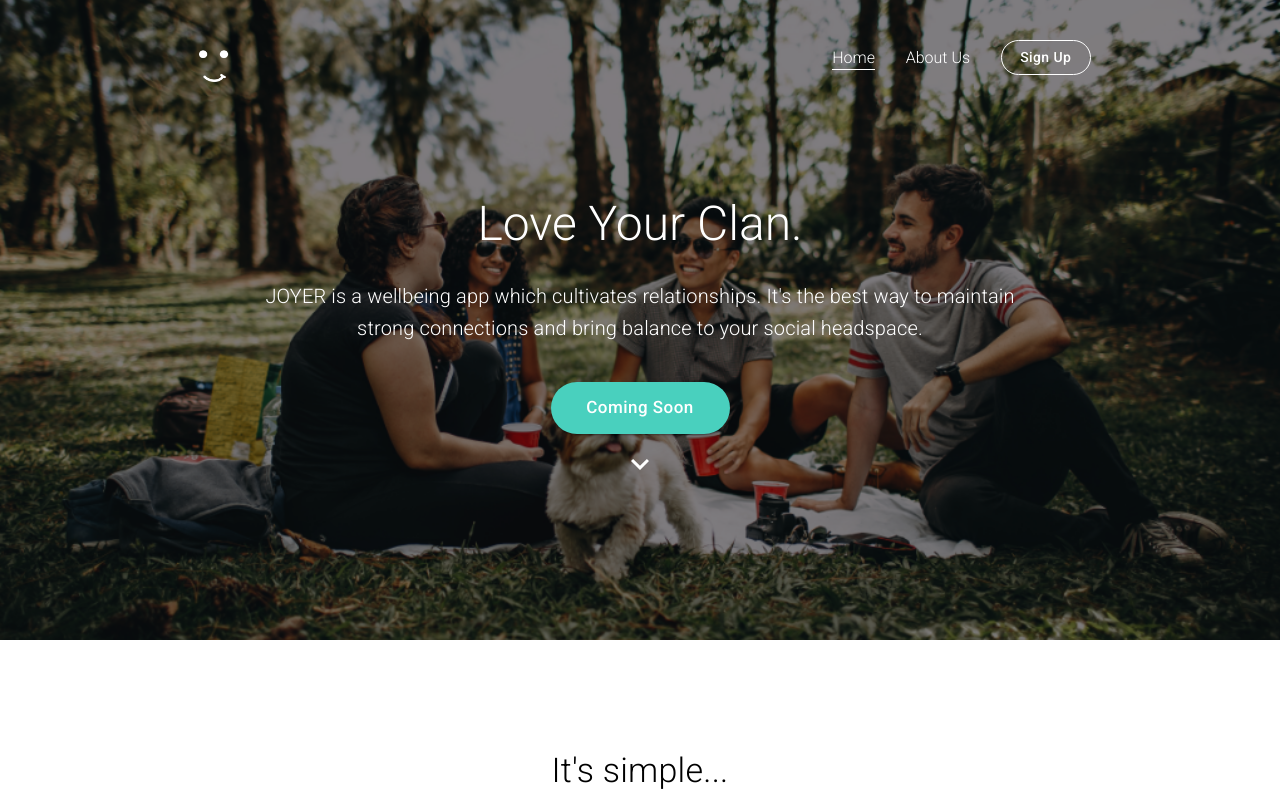
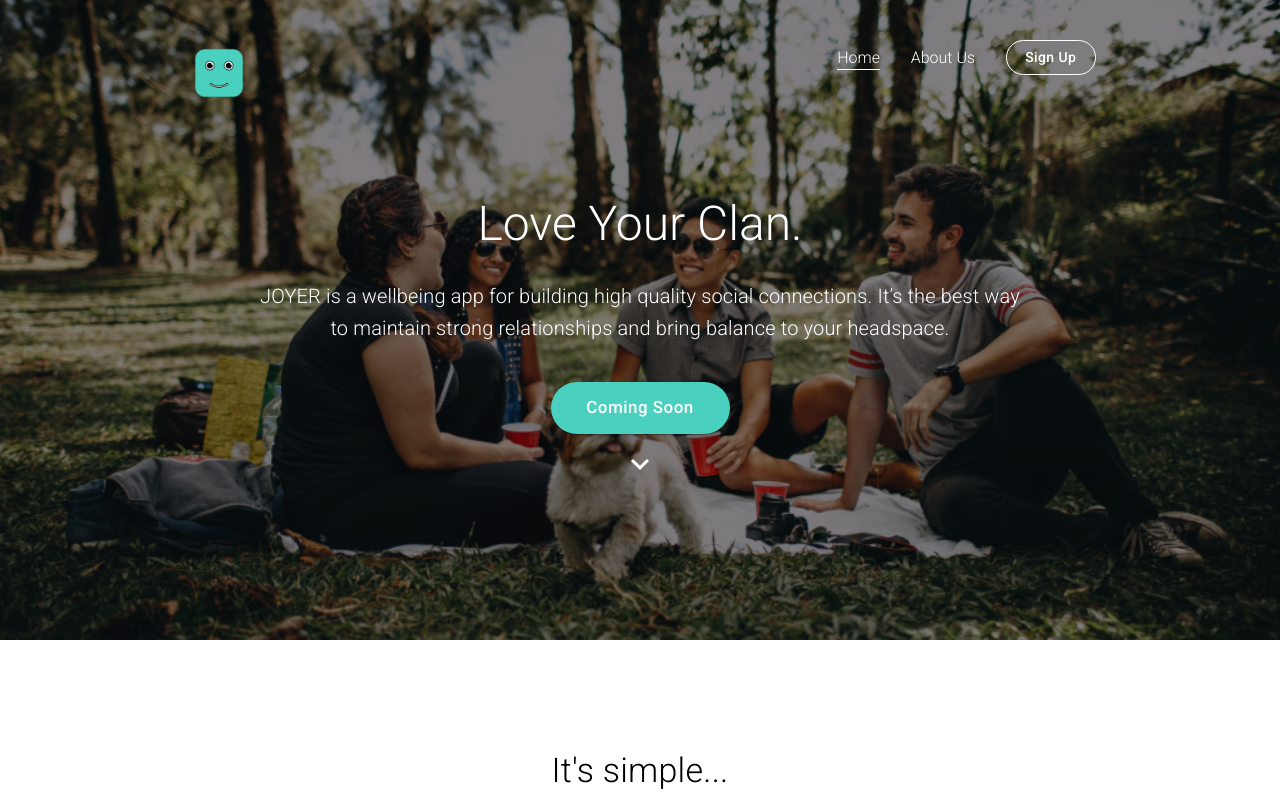
Before and after one commit to OlliePorter/joyer-site, a React (Create React App) app: page /#/ in a window 1280 px wide. Shown: the top 800 px of the page. Built offline with nearby package versions, Linux system fonts and the light colour scheme.

Commit message:
Update logos, favicon, text & footer email

```diff
--- a/src/components/App/App.js
+++ b/src/components/App/App.js
@@ -9,7 +9,7 @@ import {
 import Home from '../Home/Home';
 import About from '../About/About';
 import SignUp from '../SignUp/SignUp';
-import Logo from '../../assets/JOYER_APP_LOGO.png';
+import Logo from '../../assets/JOYER_app_logo.png';
 import Button from '@material-ui/core/Button';
 
 function App() {
--- a/src/components/Home/Cover.js
+++ b/src/components/Home/Cover.js
@@ -82,7 +82,7 @@ export default function Cover() {
             Love Your Clan.
           </Typography>
           <Typography component="h2" variant="h6" align="center" className={classes.subtitle}>
-          JOYER is a wellbeing app which cultivates relationships. It's the best way to maintain strong connections and bring balance to your social headspace.
+          JOYER is a wellbeing app for building high quality social connections. It’s the best way to maintain strong relationships and bring balance to your headspace.
           </Typography>
           <Button variant="contained" className={classes.button}>Coming Soon</Button>
           <KeyboardArrowDownIcon className={classes.downIcon} />
--- a/src/components/Home/Footer.js
+++ b/src/components/Home/Footer.js
@@ -116,7 +116,7 @@ export default function Footer() {
                       <a href="mailto:hello@joyerapp.com" className={classes.footerRow}>
                         <DraftsIcon className={classes.footerIconSmall}/>
                         <Typography className={classes.footerTextSubtitle} variant="subtitle1">
-                        hello@joyerapp.com
+                        hello@joyer.app
                         </Typography>
                       </a>
                       <a href="https://www.google.co.uk/maps/place/London/@51.5287718,-0.2416804,11z/data=!3m1!4b1!4m5!3m4!1s0x47d8a00baf21de75:0x52963a5addd52a99!8m2!3d51.5073509!4d-0.1277583" target="_blank" rel="noopener noreferrer" className={classes.footerRow}>
--- a/src/index.css
+++ b/src/index.css
@@ -17,7 +17,6 @@ body {
   height: 70px;
   display: flex;
   justify-content: space-around;
-  overflow: hidden;
 }
 
 .inner-nav-container {
@@ -30,8 +29,8 @@ body {
 }
 
 .joyer-logo {
-  height: 35px;
-  width: 30px;
+  height: 50px;
+  width: 50px;
   padding-top: 2em;
   padding-right: 16em;
 }
```
Also changed, not shown: src/assets/JOYER_APP_LOGO.png.
